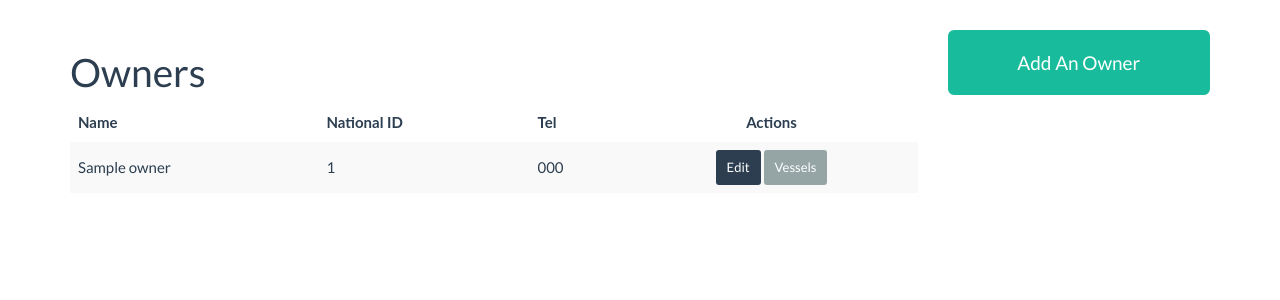
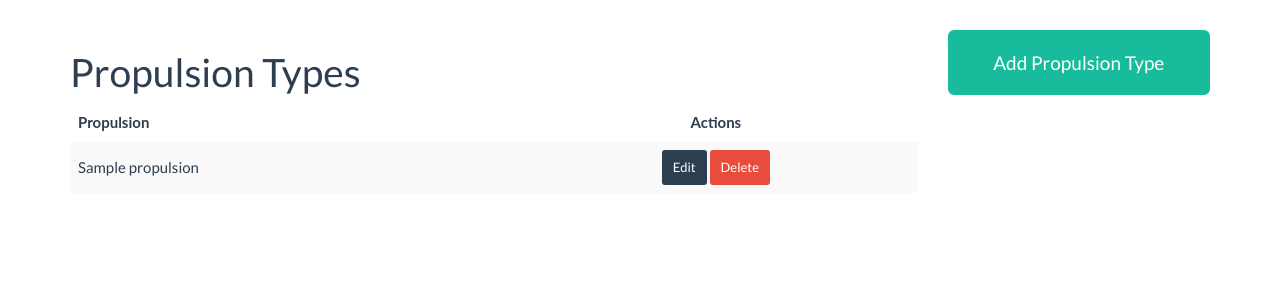
Before and after one commit to wkigenyi/boatcensus, a Django app: page /propulsion_types/ in a window 1280 px wide. Shown: the part 81-381 px from the top of the page. Run offline with Django 3.2, Linux system fonts and the light colour scheme; tables that the repository leaves empty hold one stand-in row (values such as "Sample post"); some libraries are stand-ins or nearby versions; some web fonts are replaced.

Commit message:
Add view functionality for propulsion

```diff
--- a/boat_census/templates/boat_census/base.html
+++ b/boat_census/templates/boat_census/base.html
@@ -40,8 +40,8 @@
                                                         <li><a href="{% url 'boat_census:boat_classes' %}">Boat Classes</a></li>
                                                         <li><a href="{% url 'boat_census:boat_uses' %}">Boat Uses</a></li>
                                                         <li><a href="{% url 'boat_census:fuel_types' %}">Fuel Types</a></li>
-                                                        <li><a href="{% url 'boat_census:propulsion_types' %}">Propulsion Types</a></li>
-                                                        <li><a href="{% url 'boat_census:propulsion_types' %}">Colors</a></li>
+                                                        <li><a href="{% url 'boat_census:prop_types' %}">Propulsion Types</a></li>
+                                                        <li><a href="{% url 'boat_census:prop_types' %}">Colors</a></li>
                                                 </ul>
                                         </li>
 
@@ -78,6 +78,14 @@
                 </div>
                 <div class="col-sm-3" id="sidebar">
                         {% block sidebar %}
+                        <div class="section about">
+                            <div class="well well-lg">
+
+                                <p>
+                                    The boat census is a tool for collecting information about water vessels that are operating on the lakes of Uganda
+                                </p>
+                            </div>
+                        </div>
                         {% endblock sidebar %}
 
                 </div>
--- /dev/null
+++ b/boat_census/templates/boat_census/propulsion_types.html
@@ -0,0 +1,39 @@
+{% extends 'boat_census/base.html' %}
+{% block title %}
+<title>Propulsion Types </title>
+{% endblock %}
+{% block main %}
+<h1>Propulsion Types</h1>
+
+{% if prop_types%}
+    <table class="table table-striped table-middle-aligned">
+        <thead>
+            <tr>
+                <th scope="col">Propulsion</th>
+                <th scope="col" class="text-center">Actions</th>
+            </tr>
+        </thead>
+        <tbody>
+            {% for prop in prop_types %}
+                <tr>
+                    <td>{{prop.prop_name}}</td>
+                    <td class="text-center">
+                        <div class="action-items">
+                            <a href="" class="btn btn-primary btn-sm">Edit</a>
+                            <a href="" class="btn btn-danger btn-sm">Delete</a>
+                        </div>
+                    </td>
+                </tr>
+            {% endfor %}
+        </tbody>
+    </table>
+{% else %}
+    <p>No Propulsions entered yet</p>
+{% endif %}
+
+{% endblock %}
+{% block sidebar %}
+<div class="section actions">
+    <a href="{% url 'boat_census:add_prop_type' %}" class="btn btn-block btn-lg btn-success">Add Propulsion Type</a>
+</div>
+{% endblock %}
--- a/boat_census/urls.py
+++ b/boat_census/urls.py
@@ -10,10 +10,11 @@ urlpatterns = [
     path('boat_classes/',views.boat_classes,name='boat_classes'),
     path('boat_uses/',views.boat_uses,name='boat_uses'),
     path('fuel_types/',views.fuel_types,name='fuel_types'),
-    path('propulsion_types/',views.owners_view,name='propulsion_types'),
+    path('propulsion_types/',views.prop_types,name='prop_types'),
     path('add_owner/',views.add_owner,name='add_owner'),
     path('add_district/',views.add_district,name='add_district'),
     path('add_boat_type/',views.add_boat_type,name='add_boat_type'),
+    path('add_prop_type/',views.add_prop_type,name='add_prop_type'),
     path('add_boat_use/',views.add_boat_use,name='add_boat_use'),
     path('add_fuel_type/',views.add_fuel_type,name='add_fuel_type'),
     path('add_boat_class/',views.add_boat_class,name='add_boat_class'),
--- a/boat_census/views.py
+++ b/boat_census/views.py
@@ -1,7 +1,7 @@
 from django.shortcuts import render
 from django.http import HttpResponse,HttpResponseRedirect
 from django.urls import reverse
-from .models import Owner,District,BoatType,Vessel,LandingSite,BoatClass,BoatUse,FuelType
+from .models import Owner,District,BoatType,Vessel,LandingSite,BoatClass,BoatUse,FuelType,Propulsion
 from .forms import OwnerForm,DistrictForm,BoatTypeForm,VesselForm,LandingSiteForm,BoatClassForm,BoatUseForm,PropulsionForm,ColorForm,FuelTypeForm
 from django.contrib.auth.models import User
 # Create your views here.
@@ -70,6 +70,24 @@ def fuel_types(request):
     fuel_types = FuelType.objects.all()
     context = {'fuel_types':fuel_types}
     return render(request,'boat_census/fuel_types.html',context)
+def prop_types(request):
+    #Show propulsion types in the Database
+    prop_types = Propulsion.objects.all()
+    context = {'prop_types':prop_types}
+    return render(request,'boat_census/propulsion_types.html',context)
+def add_prop_type(request):
+    #Enable Users to add propulsion types
+    if request.method != 'POST':
+        #Form has not been submitted, present a new form
+        form = PropulsionForm()
+    else:
+        #Form has been submitted, process data
+        form = PropulsionForm(request.POST)
+        if form.is_valid():
+            form.save()
+            return HttpResponseRedirect(reverse('boat_census:prop_types'))
+    context = {'form':form}
+    return render(request,'boat_census/add_prop_type.html',context)
 def add_boat_type(request):
     #Enable Users to add boat types
     if request.method != 'POST':
```
Also changed, not shown: boat_census/templates/boat_census/add_prop_type.html (added, +15 -0 lines).
